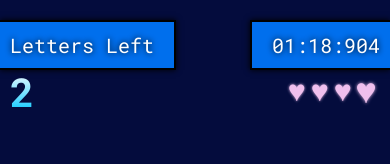
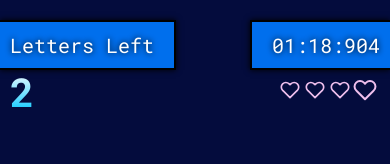
Before and after one commit to hyperspacejelly/hangmans-gambit-TS, a React (Vite) app: page / in a window 390 px wide. Both pictures are taken after a click on the button "Easy". Shown: the top 164 px of the page. Built offline with nearby package versions, Linux system fonts and the light colour scheme.

Commit message:
Updated Mobile CSS

```diff
--- a/src/Components/CSS/healthbar.css
+++ b/src/Components/CSS/healthbar.css
@@ -1,13 +1,19 @@
 #healthbar{
-    font-size: 3rem;
-    color: var(--main-pink);
-    text-shadow: 0px 0px 3px var(--main-pink);
     padding-left: 0.5rem;
+    height: 8rem;
+    display: flex;
+    justify-content: flex-start;
+    align-items: center;
 }
 
 #healthbar span{
+    display: inline-block;
+    height: 3rem;
+    aspect-ratio: 1/1;
     margin-right: 0.5rem;
-    display: inline-block;
+    background-color: var(--main-pink);
+    -webkit-mask: url('/assets/img/heart.svg') no-repeat center/contain;
+    mask: url('/assets/img/heart.svg') no-repeat center/contain;
 }
 
 .active-heart{
@@ -25,8 +31,11 @@
 
 @media screen and (max-width: 600px) {
     #healthbar{
-        display: flex;
         justify-content: flex-end;
         padding-right: 1rem;
+        height: 4rem;
+    }
+    #healthbar span{
+        height: 2rem;
     }
 }
--- a/src/Components/CSS/playarea.css
+++ b/src/Components/CSS/playarea.css
@@ -26,6 +26,7 @@
     height: 100%;
     border: 4px var(--main-pink-transp) dashed;
     border-radius: 100%;
+    -moz-border-radius: 100%;
 
     animation: spinArea 10s linear infinite, fadeIn 1s ease-out 1;
 }
--- a/src/Components/Healthbar.tsx
+++ b/src/Components/Healthbar.tsx
@@ -9,7 +9,7 @@ function Healthbar({hp} :HealthbarProps){
         let i=0;
         let health :JSX.Element[] = [];
         for(let j=0;j<hp;j++){
-            health.push(<span key={"health"+i} className={j===(hp-1)?'active-heart':''}>♥</span>);
+            health.push(<span key={"health"+i} className={j===(hp-1)?'active-heart':''} ></span>);
             i++;
         }
         return health;
```
Also changed, not shown: public/assets/img/heart.svg (added).
